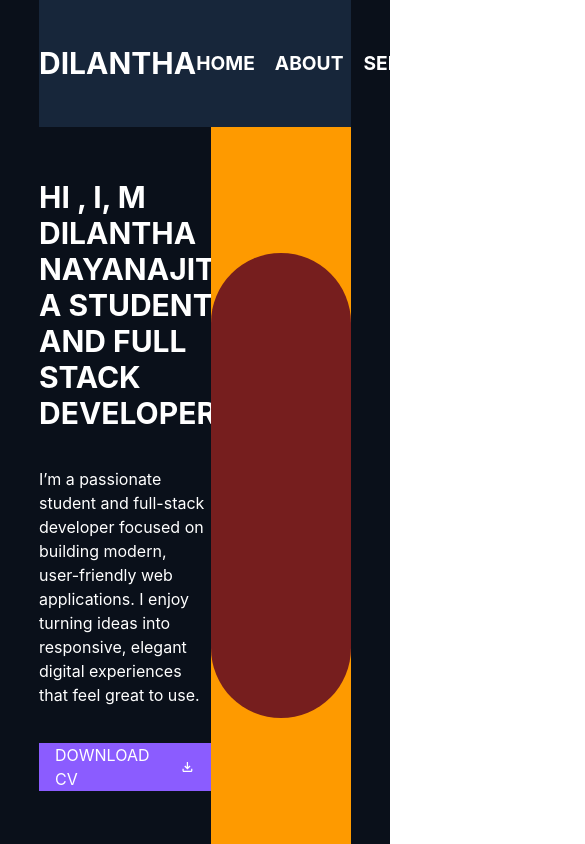
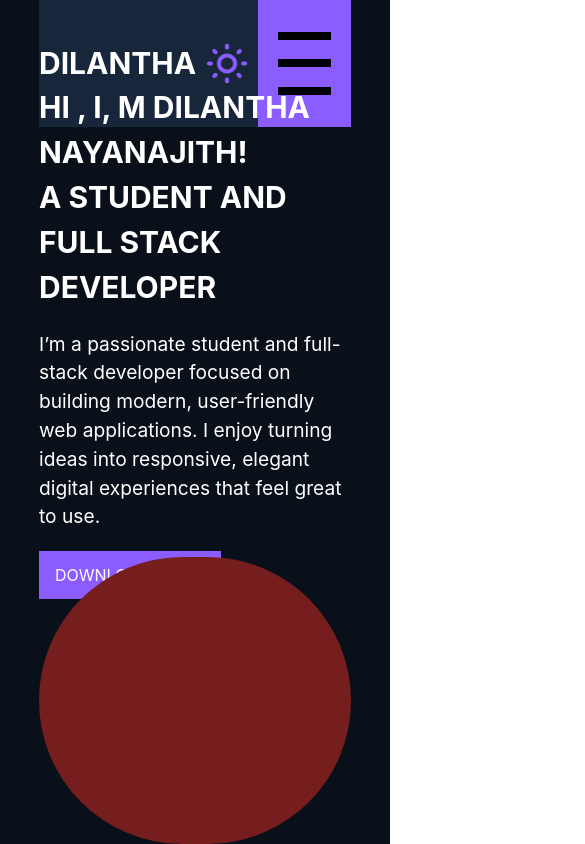
Before and after one commit to DILANTHA9590/my_portfolio, a React (Vite) app: page / in a window 390 px wide. Shown: the top 844 px of the page, 585 px wide, since content can reach past the window. Built offline with nearby package versions, Linux system fonts and the light colour scheme.

Commit message:
enhance layput css for bettter reponsive design🌟

```diff
--- a/src/home_main/HomeLayout.jsx
+++ b/src/home_main/HomeLayout.jsx
@@ -17,12 +17,14 @@ export default function HomeLayout() {
             <div>
               <h1 className="font-bold text-main_title">DILANTHA</h1>
             </div>
-            <div className="flex gap-5 font-bold text-description">
-              <Link to="/">HOME</Link>
-              <Link to="/about">ABOUT</Link>
-              <Link to="/services">SERVICES</Link>
-              <Link to="/projects">PROJECTS</Link>
-              <Link to="/contact">CONTACT</Link>
+            <div className="hidden sm:block">
+              <div className="flex gap-5 font-bold text-description ">
+                <Link to="/">HOME</Link>
+                <Link to="/about">ABOUT</Link>
+                <Link to="/services">SERVICES</Link>
+                <Link to="/projects">PROJECTS</Link>
+                <Link to="/contact">CONTACT</Link>
+              </div>
             </div>
             <div className="flex items-center justify-center h-full">
               <div>
--- a/src/home_main/pages/Home.jsx
+++ b/src/home_main/pages/Home.jsx
@@ -5,22 +5,22 @@ import { Link } from "react-router-dom";
 export default function Home() {
   return (
     <>
-      <div className="flex justify-center h-full text-white">
-        <div className="w-[55%] flex flex-col justify-center items-start  gap-y-9">
-          <div className="text-3xl font-bold">
-            <h1>HI , I, M DILANTHA NAYANAJITH!</h1>
+      <div className="flex flex-col justify-center h-full text-white font-inter sm:flex-row">
+        <div className="sm:w-[55%] flex flex-col justify-center items-start  sm:gap-y-9 gap-y-5 h-[60%] sm:h-auto">
+          <div className="font-bold text-main_title">
+            <h1 className="bg-pr">HI , I, M DILANTHA NAYANAJITH!</h1>
             <h1>A STUDENT AND FULL STACK DEVELOPER</h1>
           </div>
 
           <div>
-            <h3 className="">
+            <h3 className="text-description">
               I’m a passionate student and full-stack developer focused on
               building modern, user-friendly web applications. I enjoy turning
               ideas into responsive, elegant digital experiences that feel great
               to use.
             </h3>
           </div>
-          <div className="bg-[#8B5CFF] max-w-3xl h-12 flex justify-center items-center p-4">
+          <div className="flex items-center justify-center h-12 max-w-3xl p-4 bg-accent">
             <Link className="flex items-center justify-center gap-x-3">
               <h1>DOWNLOAD CV </h1>
               <MdOutlineFileDownload className="" />
@@ -28,8 +28,20 @@ export default function Home() {
           </div>
         </div>
 
-        <div className="w-[45%] bg-amber-500 flex justify-center items-center">
-          <div className="h-[465px] w-[500px] rounded-full bg-[#761E1E]"></div>
+        <div className="sm:w-[45%] flex justify-center items-center h-[40%] sm:h-auto">
+          <div className="h-full w-[500px] rounded-full bg-[#761E1E]  relative">
+            {/* <img
+              src="/home_icons/testuser.png"
+              alt="user_logo"
+              className="absolute -left-10"
+            />
+
+            <img
+              src="/home_icons/framer.png"
+              alt=""
+              className=" w-[110px] h-[100px] top-25 absolute left-9"
+            /> */}
+          </div>
         </div>
       </div>
     </>
```
